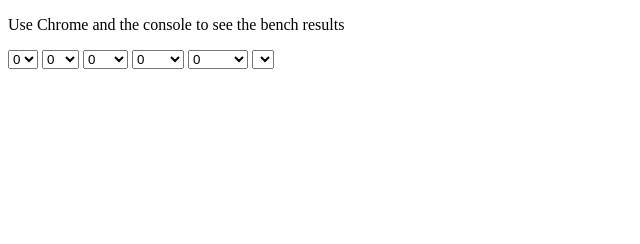
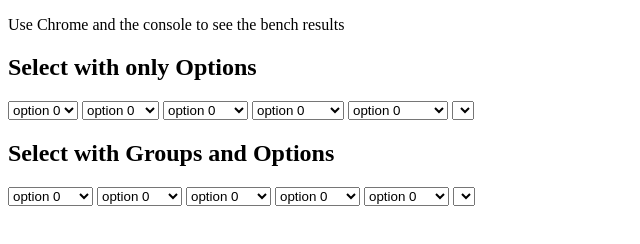
Before and after one commit to shprink/BttrMultiselect, a website: page demos/bench_parser.html in a window 1280 px wide. Shown: the whole page, without its empty margins (0-640 px from the left). Drawn offline with Linux system fonts and the light colour scheme.

Commit message:
adding bench for groups

```diff
--- a/demos/assets/Select2Parser.js
+++ b/demos/assets/Select2Parser.js
@@ -62,12 +62,13 @@ Select2Parser = (function() {
 
 	Select2Parser.prototype.process = function(element, collection) {
 		var group;
+		var self = this;
 		if (element.is("option")) {
 			collection.push(this.optionToData(element));
 		} else if (element.is("optgroup")) {
 			group = this.optionToData(element);
 			element.children().each2(function(i, elm) {
-				process(elm, group.children);
+				self.process(elm, group.children);
 			});
 			if (group.children.length > 0) {
 				collection.push(group);
--- a/demos/bench_parser.html
+++ b/demos/bench_parser.html
@@ -10,12 +10,20 @@ and open the template in the editor.
 	</head>
 	<body>
 		<p>Use Chrome and the console to see the bench results</p>
-		<select id="nodes-10"></select>
-		<select id="nodes-100"></select>
-		<select id="nodes-1000"></select>
-		<select id="nodes-10000"></select>
-		<select id="nodes-100000"></select>
-		<select id="nodes-1000000"></select>
+		<h2>Select with only Options</h2>
+		<select id="option-10"></select>
+		<select id="option-100"></select>
+		<select id="option-1000"></select>
+		<select id="option-10000"></select>
+		<select id="option-100000"></select>
+		<select id="option-1000000"></select>
+		<h2>Select with Groups and Options</h2>
+		<select id="group-10"></select>
+		<select id="group-100"></select>
+		<select id="group-1000"></select>
+		<select id="group-10000"></select>
+		<select id="group-100000"></select>
+		<select id="group-1000000"></select>
 		<script src="assets/BttrMultiselectParser.js" type="text/javascript"></script>
 		<script src="assets/ChosenParser.js" type="text/javascript"></script>
 		<script src="assets/jquery-1.9.1.min.js" type="text/javascript"></script>
@@ -41,10 +49,10 @@ and open the template in the editor.
 						bytes += 8;
 					}
 					else if
-							(
-									typeof value === 'object'
-									&& objectList.indexOf(value) === -1
-									)
+					(
+					typeof value === 'object'
+						&& objectList.indexOf(value) === -1
+				)
 					{
 						objectList.push(value);
 
@@ -55,22 +63,48 @@ and open the template in the editor.
 				}
 				return Math.floor(bytes / 1024);
 			}
-			var ids = ['nodes-10',
-				'nodes-100',
-				'nodes-1000',
-				'nodes-10000',
-				'nodes-100000',
+			var ids = [
+				'option-10',
+				'option-100',
+				'option-1000',
+				'option-10000',
+				'option-100000',
 				// Bad for your browser :P
-				//'nodes-1000000'
+				//'option-1000000'
+				'group-10',
+				'group-100',
+				'group-1000',
+				'group-10000',
+				'group-100000',
+				// Bad for your browser :P
+				//'option-1000000'
 			];
 			// populate selects
 			for (var id in ids) {
-				var options = parseInt(ids[id].split('-')[1]);
-				for (var i = 0; i < options; i++)
-				{
+				var type = ids[id].split('-')[0];
+				var nodes = parseInt(ids[id].split('-')[1]);
+				var addOption = function(el, key){
 					var option = document.createElement("OPTION");
-					option.innerText = i;
-					document.getElementById(ids[id]).appendChild(option);
+						option.innerText = 'option ' + key;
+						el.appendChild(option);
+				}
+				if (type === 'option'){
+					for (var i = 0; i < nodes; i++)
+					{
+						addOption(document.getElementById(ids[id]), i);
+					}
+				}
+				else if (type === 'group'){
+					for (var i = 0; i < nodes /10; i++)
+					{
+						var group = document.createElement("OPTGROUP");
+						group.label = 'group ' + i;
+						for (var j = 0; j < 10; j++)
+						{
+							addOption(group, j);
+						}
+						document.getElementById(ids[id]).appendChild(group);
+					}
 				}
 			}
 
```
